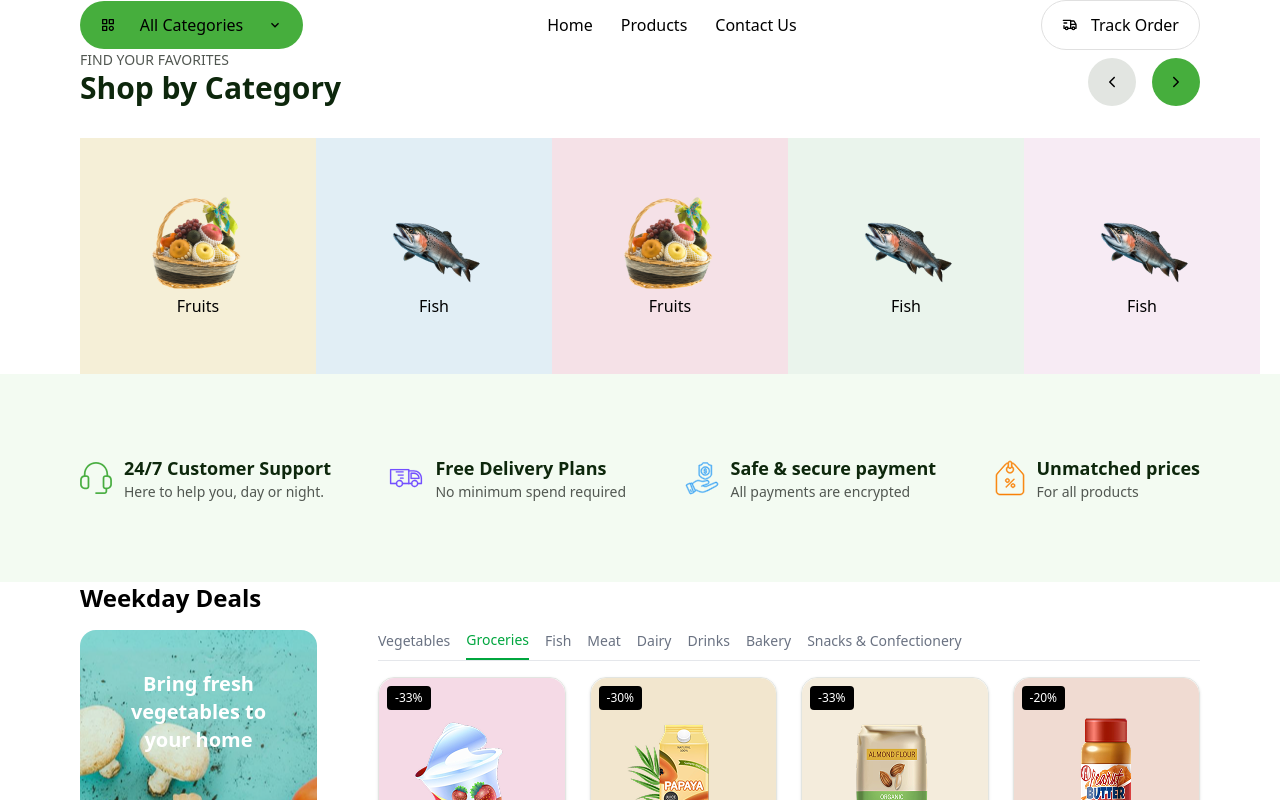
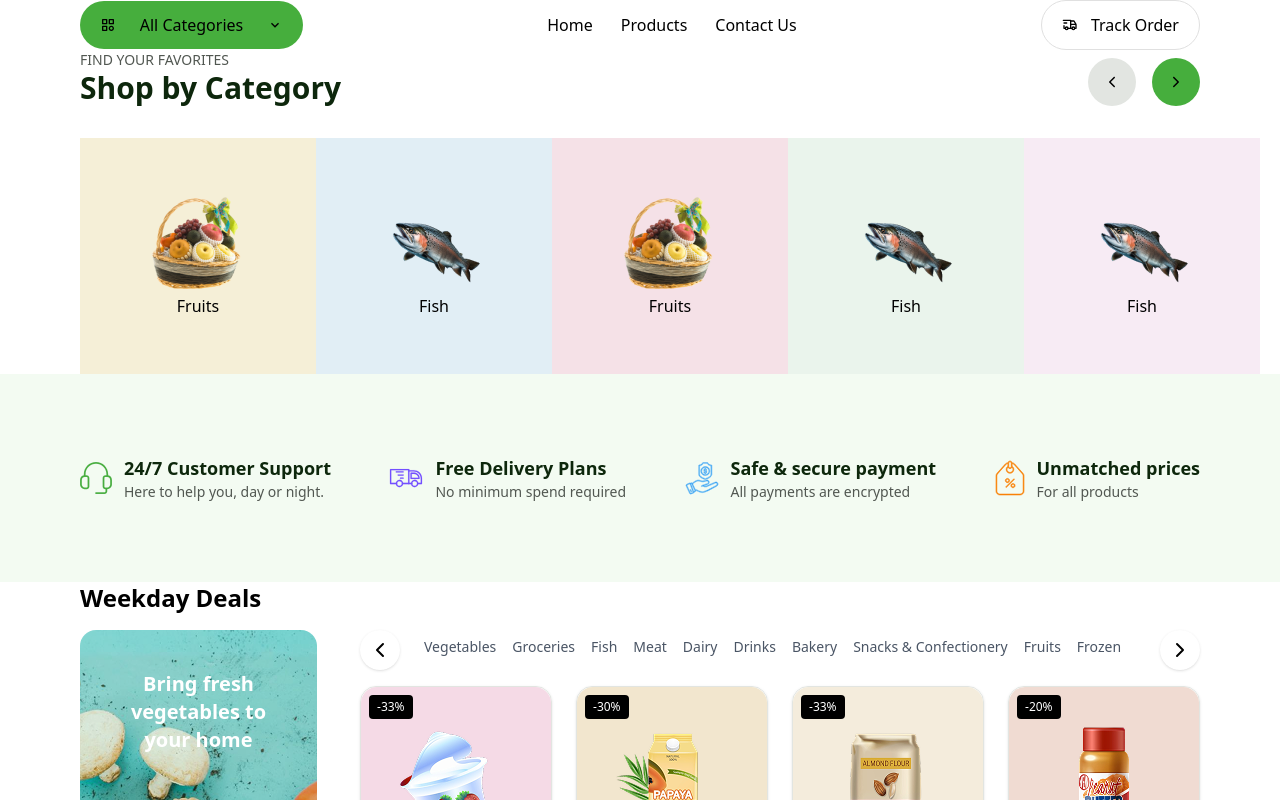
Before and after one commit to rifatjayed/bazar-kori, a React (Vite) app: page / in a window 1280 px wide. Shown: the top 800 px of the page. Built offline with nearby package versions, Linux system fonts and the light colour scheme.

Commit message:
category tab done

```diff
--- a/src/components/CategoryTabs.jsx
+++ b/src/components/CategoryTabs.jsx
@@ -1,4 +1,263 @@
-import { useState } from "react";
+// import { ChevronLeft, ChevronRight } from "lucide-react";
+// import { useRef } from "react";
+
+// const categories = [
+//   "Vegetables",
+//   "Groceries",
+//   "Fish",
+//   "Meat",
+//   "Dairy",
+//   "Drinks",
+//   "Bakery",
+//   "Snacks & Confectionery",
+//   "Fruits",
+//   "Frozen",
+// ];
+
+// export default function CategoryTabs({ onSelect }) {
+//   const scrollRef = useRef(null);
+
+//   const scroll = (direction) => {
+//     if (scrollRef.current) {
+//       const scrollAmount = direction === "left" ? -200 : 200;
+//       scrollRef.current.scrollBy({ left: scrollAmount, behavior: "smooth" });
+//     }
+//   };
+
+//   return (
+//     <div className="relative mb-4">
+//       {/* Left Scroll Button */}
+//       <button
+//         onClick={() => scroll("left")}
+//         className="absolute left-0 top-1/2 -translate-y-1/2 z-10 bg-white shadow p-1 rounded-full hover:bg-gray-100"
+//       >
+//         <ChevronLeft size={18} />
+//       </button>
+//       {/* Scrollable Tabs */}
+//       <div
+//         ref={scrollRef}
+//         className="flex gap-4 overflow-x-auto no-scrollbar px-8"
+//       >
+//         {categories.map((cat) => (
+//           <button
+//             key={cat}
+//             onClick={() => onSelect?.(cat)}
+//             className="text-sm whitespace-nowrap text-gray-600 hover:text-green-600 font-medium pb-1 border-b-2 border-transparent hover:border-green-600 transition"
+//           >
+//             {cat}
+//           </button>
+//         ))}
+//       </div>
+//       {/* Right Scroll Button */}
+//       <button
+//         onClick={() => scroll("right")}
+//         className="absolute right-0 top-1/2 -translate-y-1/2 z-10 bg-white shadow p-1 rounded-full hover:bg-gray-100"
+//       >
+//         <ChevronRight size={18} />
+//       </button>
+//
+//     </div>
+//   );
+// }
+
+// import { ChevronLeft, ChevronRight } from "lucide-react";
+// import { useRef } from "react";
+
+// const categories = [
+//   "Vegetables",
+//   "Groceries",
+//   "Fish",
+//   "Meat",
+//   "Dairy",
+//   "Drinks",
+//   "Bakery",
+//   "Snacks & Confectionery",
+//   "Fruits",
+//   "Frozen",
+// ];
+
+// export default function CategoryTabs({ onSelect }) {
+//   const scrollRef = useRef(null);
+
+//   const scroll = (direction) => {
+//     if (scrollRef.current) {
+//       const scrollAmount = direction === "left" ? -300 : 300;
+//       scrollRef.current.scrollBy({ left: scrollAmount, behavior: "smooth" });
+//     }
+//   };
+
+//   return (
+//     <div className="relative mb-4 flex items-center justify-center">
+//       {/* Left Scroll Button */}
+//       <button
+//         onClick={() => scroll("left")}
+//         className="z-10 bg-white shadow p-2 rounded-full hover:bg-gray-100 mr-6"
+//       >
+//         <ChevronLeft size={24} />
+//       </button>
+
+//       {/* Scrollable Tabs (Centered container with fixed width) */}
+//       <div
+//         ref={scrollRef}
+//         className="flex gap-4 overflow-x-auto no-scrollbar max-w-[900px] px-2"
+//       >
+//         {categories.map((cat) => (
+//           <button
+//             key={cat}
+//             onClick={() => onSelect?.(cat)}
+//             className="text-sm whitespace-nowrap text-gray-600 hover:text-green-600 font-medium pb-1 border-b-2 border-transparent hover:border-green-600 transition"
+//           >
+//             {cat}
+//           </button>
+//         ))}
+//       </div>
+
+//       {/* Right Scroll Button */}
+//       <button
+//         onClick={() => scroll("right")}
+//         className="z-10 bg-white shadow p-2 rounded-full hover:bg-gray-100 ml-6"
+//       >
+//         <ChevronRight size={24} />
+//       </button>
+//     </div>
+//   );
+// }
+
+// import { ChevronLeft, ChevronRight } from "lucide-react";
+// import { useRef } from "react";
+
+// const categories = [
+//   "Vegetables",
+//   "Groceries",
+//   "Fish",
+//   "Meat",
+//   "Dairy",
+//   "Drinks",
+//   "Bakery",
+//   "Snacks & Confectionery",
+//   "Fruits",
+//   "Frozen",
+// ];
+
+// export default function CategoryTabs({ onSelect }) {
+//   const scrollRef = useRef(null);
+
+//   const scrollByOneTab = (direction) => {
+//     if (scrollRef.current) {
+//       const container = scrollRef.current;
+//       const tab = container.children[0];
+//       const tabWidth = tab?.offsetWidth || 120; // fallback width
+//       const scrollAmount = direction === "left" ? -tabWidth : tabWidth;
+//       container.scrollBy({ left: scrollAmount, behavior: "smooth" });
+//     }
+//   };
+
+//   return (
+//     <div className="relative mb-4 flex items-center justify-center">
+//       {/* Left Scroll Button */}
+//       <button
+//         onClick={() => scrollByOneTab("left")}
+//         className="z-10 bg-white shadow p-2 rounded-full hover:bg-gray-100 mr-6"
+//       >
+//         <ChevronLeft size={24} />
+//       </button>
+
+//       {/* Tabs Container (fixed width for 6 items) */}
+//       <div
+//         ref={scrollRef}
+//         className="flex gap-4 overflow-hidden no-scrollbar w-[720px]" // approx 6 tabs
+//       >
+//         {categories.map((cat) => (
+//           <button
+//             key={cat}
+//             onClick={() => onSelect?.(cat)}
+//             className="flex-shrink-0 text-sm whitespace-nowrap text-gray-600 hover:text-green-600 font-medium pb-1 border-b-2 border-transparent hover:border-green-600 transition"
+//           >
+//             {cat}
+//           </button>
+//         ))}
+//       </div>
+
+//       {/* Right Scroll Button */}
+//       <button
+//         onClick={() => scrollByOneTab("right")}
+//         className="z-10 bg-white shadow p-2 rounded-full hover:bg-gray-100 ml-6"
+//       >
+//         <ChevronRight size={24} />
+//       </button>
+//     </div>
+//   );
+// }
+
+// import { ChevronLeft, ChevronRight } from "lucide-react";
+// import { useRef } from "react";
+
+// const categories = [
+//   "Vegetables",
+//   "Groceries",
+//   "Fish",
+//   "Meat",
+//   "Dairy",
+//   "Drinks",
+//   "Bakery",
+//   "Snacks & Confectionery",
+//   "Fruits",
+//   "Frozen",
+// ];
+
+// export default function CategoryTabs({ onSelect }) {
+//   const scrollRef = useRef(null);
+
+//   const scrollByOneTab = (direction) => {
+//     const container = scrollRef.current;
+//     if (!container) return;
+
+//     const tab = container.querySelector("button");
+//     const tabWidth = tab ? tab.offsetWidth + 16 : 120; // tab width + gap (gap-4 = 1rem = 16px)
+//     const scrollAmount = direction === "left" ? -tabWidth : tabWidth;
+
+//     container.scrollBy({ left: scrollAmount, behavior: "smooth" });
+//   };
+
+//   return (
+//     <div className="relative mb-4 flex items-center justify-center">
+//       {/* Left Scroll Button */}
+//       <button
+//         onClick={() => scrollByOneTab("left")}
+//         className="z-10 bg-white shadow p-2 rounded-full hover:bg-gray-100 mr-6"
+//       >
+//         <ChevronLeft size={24} />
+//       </button>
+
+//       {/* Scrollable Tabs (fit 6 items) */}
+//       <div
+//         ref={scrollRef}
+//         className="flex gap-4 overflow-hidden no-scrollbar w-[720px]"
+//       >
+//         {categories.map((cat) => (
+//           <button
+//             key={cat}
+//             onClick={() => onSelect?.(cat)}
+//             className="flex-shrink-0 text-sm whitespace-nowrap text-gray-600 hover:text-green-600 font-medium pb-1 border-b-2 border-transparent hover:border-green-600 transition"
+//           >
+//             {cat}
+//           </button>
+//         ))}
+//       </div>
+
+//       {/* Right Scroll Button */}
+//       <button
+//         onClick={() => scrollByOneTab("right")}
+//         className="z-10 bg-white shadow p-2 rounded-full hover:bg-gray-100 ml-6"
+//       >
+//         <ChevronRight size={24} />
+//       </button>
+//     </div>
+//   );
+// }
+
+import { ChevronLeft, ChevronRight } from "lucide-react";
+import { useRef } from "react";
 
 const categories = [
   "Vegetables",
@@ -9,31 +268,71 @@ const categories = [
   "Drinks",
   "Bakery",
   "Snacks & Confectionery",
+  "Fruits",
+  "Frozen",
+
+  "Baby Care",
+  "Personal Care",
+  "Household Items",
+  "Cleaning Supplies",
+  "Pet Supplies",
+  "Spices & Seasonings",
+  "Health & Wellness",
+  "Cooking Essentials",
+  "Instant Food",
+  "Beverages",
 ];
 
 export default function CategoryTabs({ onSelect }) {
-  const [active, setActive] = useState("Groceries");
+  const scrollRef = useRef(null);
 
-  const handleClick = (category) => {
-    setActive(category);
-    onSelect && onSelect(category);
+  const scrollByOneTab = (direction) => {
+    const container = scrollRef.current;
+    if (!container) return;
+
+    const tab = container.querySelector("button");
+    const tabWidth = tab ? tab.getBoundingClientRect().width : 120;
+    const gap = 16; // Tailwind's gap-4 = 1rem = 16px
+    const scrollAmount =
+      direction === "left" ? -(tabWidth + gap) : tabWidth + gap;
+
+    container.scrollBy({ left: scrollAmount, behavior: "smooth" });
   };
 
   return (
-    <div className="flex flex-wrap gap-4 items-center border-b border-gray-200 mb-4 overflow-x-auto">
+    <div className="relative mb-4 flex items-center justify-center">
+      {/* Left Scroll Button */}
+      <button
+        onClick={() => scrollByOneTab("left")}
+        className="z-10 bg-white shadow p-2 rounded-full hover:bg-gray-100 mr-6"
+      >
+        <ChevronLeft size={24} />
+      </button>
+
+      {/* Tabs */}
+      <div
+        ref={scrollRef}
+        className="flex overflow-hidden w-[720px] no-scrollbar"
+        style={{ columnGap: "16px" }} // Apply exact gap manually
+      >
         {categories.map((cat) => (
           <button
             key={cat}
-          onClick={() => handleClick(cat)}
-          className={`pb-2 text-sm whitespace-nowrap ${
-            active === cat
-              ? "text-green-600 border-b-2 border-green-600 font-medium"
-              : "text-gray-500 hover:text-green-600"
-          }`}
+            onClick={() => onSelect?.(cat)}
+            className="flex-shrink-0 text-sm whitespace-nowrap text-gray-600 hover:text-green-600 font-medium pb-1 border-b-2 border-transparent hover:border-green-600 transition"
           >
             {cat}
           </button>
         ))}
       </div>
+
+      {/* Right Scroll Button */}
+      <button
+        onClick={() => scrollByOneTab("right")}
+        className="z-10 bg-white shadow p-2 rounded-full hover:bg-gray-100 ml-6"
+      >
+        <ChevronRight size={24} />
+      </button>
+    </div>
   );
 }
--- a/src/index.css
+++ b/src/index.css
@@ -1,4 +1,13 @@
 @import "tailwindcss";
+
+/* global.css বা index.css এ */
+.no-scrollbar::-webkit-scrollbar {
+  display: none;
+}
+.no-scrollbar {
+  -ms-overflow-style: none;
+  scrollbar-width: none;
+}
 
 /* :root {
   font-family: system-ui, Avenir, Helvetica, Arial, sans-serif;
```
Lines whose indentation alone changed are shown as unchanged.
